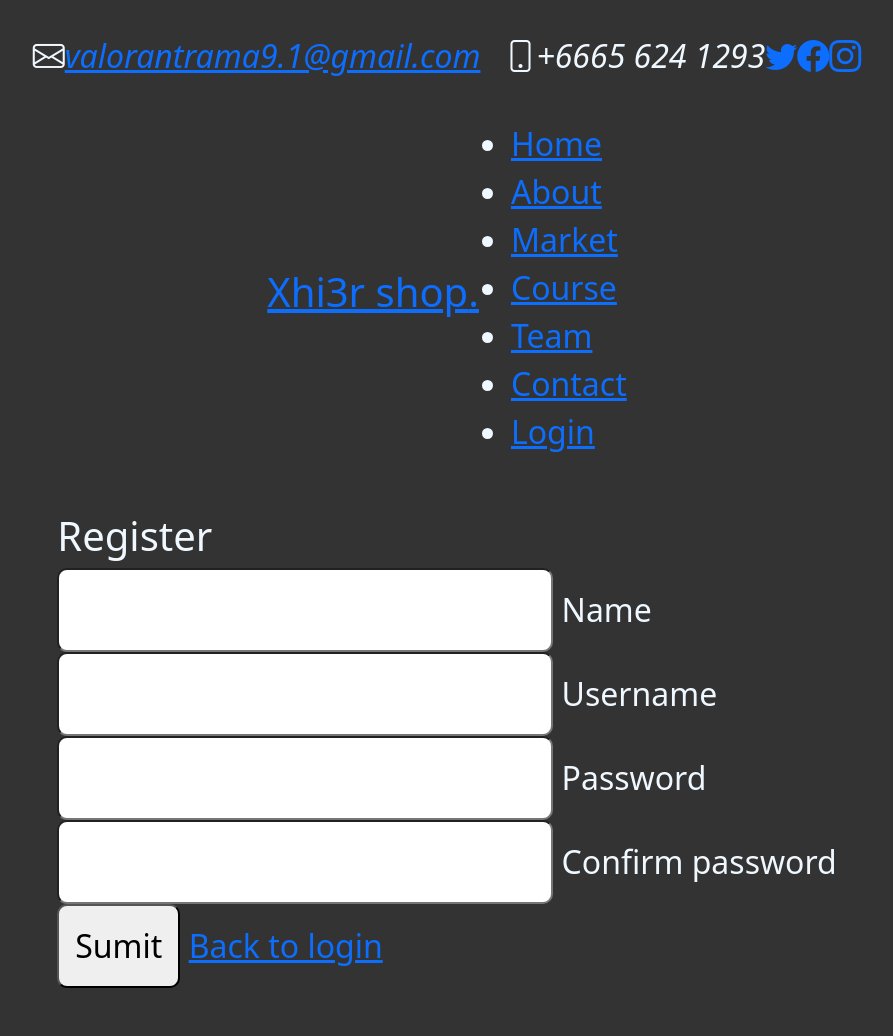
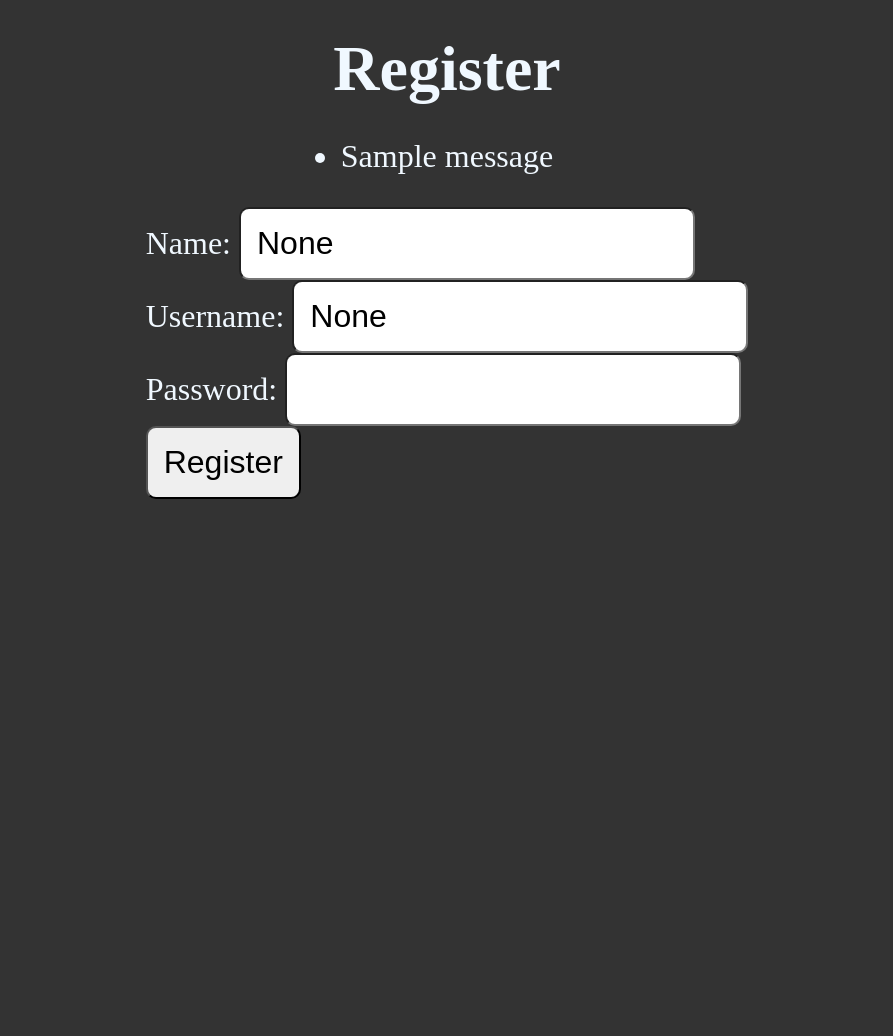
Before and after one commit to jaranya015/Project-web-Flask, a Flask app: template templates/register.html in a window 1280 px wide. Shown: the whole page, without its empty margins (193-1086 px from the left). After the commit the page ends 499 px from the top, so only its background shows below. Run offline with Flask 3, Linux system fonts and the light colour scheme; the template is opened without the code that fills it, so the values that code supplies are empty; tables that the repository leaves empty hold one stand-in row (values such as "Sample post"); one stand-in notice (Sample message) is shown; some libraries are stand-ins or nearby versions.

Commit message:
CHANGE LOGIN SYSTEM

```diff
--- a/app.py
+++ b/app.py
@@ -30,7 +30,7 @@
 # หน้าหลัก
 @app.route('/')
 def home():
-    return 'หน้าหลักจ้า - ของคุณ' + current_user.id if current_user.is_authenticated else 'หน้าหลัก'
+    return 'หน้าหลัก - คุณ' + current_user.id if current_user.is_authenticated else 'หน้าหลัก'
 
 # หน้าล็อกอิน
 @app.route('/login', methods=['GET', 'POST'])
--- a/templates/register.html
+++ b/templates/register.html
@@ -1,108 +1,35 @@
 <!DOCTYPE html>
 <html lang="en">
 <head>
-    <title>Xhi3r Shop</title>
-    <meta charset="utf-8">
-    <meta content="width=device-width, initial-scale=1.0" name="viewport">
-    <meta name="viewport" content="width=device-width, initial-scale=1.0">
-    <link href="{{ url_for('static', filename='img/xhier-icon.png') }}" rel="icon">
+    <meta charset="UTF-8">
+    <title>Register</title>
+    <link rel="stylesheet" href="{{ url_for('static', filename='style.css') }}"> </head>
+<body>
+    <h1>Register</h1>
+    {% with messages = get_flashed_messages(category_filter=["error"]) %}
+        {% if messages %}
+            <ul class="error-messages">
+                {% for message in messages %}
+                    <li>{{ message }}</li>
+                {% endfor %}
+            </ul>
+        {% endif %}
+    {% endwith %}
 
-    <!-- Google Fonts -->
-    <link rel="preconnect" href="https://fonts.googleapis.com">
-    <link rel="preconnect" href="https://fonts.gstatic.com" crossorigin>
-    <link
-        href="https://fonts.googleapis.com/css2?family=Open+Sans:ital,wght@0,300;0,400;0,500;0,600;0,700;1,300;1,400;1,600;1,700&family=Montserrat:ital,wght@0,300;0,400;0,500;0,600;0,700;1,300;1,400;1,500;1,600;1,700&family=Raleway:ital,wght@0,300;0,400;0,500;0,600;0,700;1,300;1,400;1,500;1,600;1,700&display=swap"
-        rel="stylesheet">
-
-    <!-- Assets -->
-    <link href="{{ url_for('static', filename='vendor/bootstrap/css/bootstrap.min.css') }}" rel="stylesheet">
-    <link href="{{ url_for('static', filename='vendor/bootstrap-icons/bootstrap-icons.css') }}" rel="stylesheet">
-    <link href="{{ url_for('static', filename='vendor/aos/aos.css') }}" rel="stylesheet">
-    <link href="{{ url_for('static', filename='vendor/glightbox/css/glightbox.min.css') }}" rel="stylesheet">
-    <link href="{{ url_for('static', filename='vendor/swiper/swiper-bundle.min.css') }}" rel="stylesheet">
-
-    <!-- CSS main -->
-    <link rel="stylesheet" href="{{ url_for('static', filename='css/style.css') }}">
-    <script src="{{ url_for('static', filename='js/script.js') }}"></script>
-
-<body>
-        <!--  Header -->
-    <section id="topbar" class="topbar d-flex align-items-center">
-        <div class="container d-flex justify-content-center justify-content-md-between">
-            <div class="contact-info d-flex align-items-center">
-                <i class="bi bi-envelope d-flex align-items-center"><a href="mailto:valorantrama9.1@gmail.com">valorantrama9.1@gmail.com</a></i>
-                <i class="bi bi-phone d-flex align-items-center ms-4"><span>+6665 624 1293</span></i>
-            </div>
-            <div class="social-links d-none d-md-flex align-items-center">
-                <a href="https://twitter.com/Xhi3r" class="twitter" target="_blank"><i class="bi bi-twitter"></i></a>
-                <a href="https://www.facebook.com/profile.php?id=100015127746814" class="facebook" target="_blank"><i class="bi bi-facebook"></i></a>
-                <a href="https://www.instagram.com/tng.aj/" class="instagram" target="_blank"><i class="bi bi-instagram"></i></a>
-
-            </div>
+    <form action="{{ url_for('register') }}" method="post">
+        <div class="form-group">
+            <label for="name">Name:</label>
+            <input type="text" id="name" name="name" value="{{ request.form.get('name') }}">
         </div>
-    </section>
-    <header id="header" class="header d-flex align-items-center">
-
-        <div class="container-fluid container-xl d-flex align-items-center justify-content-between">
-            <a href="{{ url_for('index')}}" class="logo d-flex align-items-center">
-                <h1>Xhi3r shop<span>.</span></h1>
-            </a>
-            <nav id="navbar" class="navbar">
-                <ul>
-                    <li><a href="{{ url_for('index')}}">Home</a></li>
-                    <li><a href="#about">About</a></li>
-                    <li><a href="#services">Market</a></li>
-                    <li><a href="#portfolio">Course</a></li>
-                    <li><a href="#team">Team</a></li>
-                    <li><a href="#contact">Contact</a></li>
-                    <li><a href="{{ url_for('login') }}"><span>Login</span></a></li>
-                </ul>
-            </nav>
-            <i class="mobile-nav-togle mobile-nav-show"></i>
-            <i class="mobile-nav-togle mobile-nav-hide"></i>
+        <div class="form-group">
+            <label for="username">Username:</label>
+            <input type="text" id="username" name="username" value="{{ request.form.get('username') }}">
         </div>
-    </header>
-
-    <div class="card-login">
-        <h1>Register</h1>
-        <form id="formAuthentication" class="mb-3" action="{{ url_for('register') }}" method="POST">
-            <div class="txt_field">
-                <input type="text" required id="name">
-                <span></span>
-                <label>Name</label>
-            </div>
-            <div class="txt_field">
-                <input type="text" required id="username" name="username">
-                <span></span>
-                <label>Username</label>
-            </div>
-            <div class="txt_field">
-                <input type="password" required id="password" name="password">
-                <span></span>
-                <label>Password</label>
-            </div>
-            <div class="txt_field">
-                <input type="password" required id="password" name="password">
-                <span></span>
-                <label>Confirm password</label>
-            </div>
-            <input type="submit" value="Sumit" id="ntp"></input>
-            <a class="backtomenu-btn"  href="{{ url_for('login') }}">Back to login</a>
-        </form>
-    </div>
-
-
-
-
-    <script src="{{ url_for('static', filename='vendor/bootstrap/js/bootstrap.bundle.min.js') }}"></script>
-    <script src="{{ url_for('static', filename='vendor/aos/aos.js') }}"></script>
-    <script src="{{ url_for('static', filename='vendor/glightbox/js/glightbox.min.js') }}"></script>
-    <script src="{{ url_for('static', filename='vendor/purecounter/purecounter_vanilla.js') }}"></script>
-    <script src="{{ url_for('static', filename='vendor/swiper/swiper-bundle.min.js') }}"></script>
-    <script src="{{ url_for('static', filename='vendor/isotope-layout/isotope.pkgd.min.js') }}"></script>
-    <script src="{{ url_for('static', filename='vendor/php-email-form/validate.js') }}"></script>
-    <script src="{{ url_for('static', filename='js/main.js') }}"></script>
-
-
+        <div class="form-group">
+            <label for="password">Password:</label>
+            <input type="password" id="password" name="password">
+        </div>
+        <button type="submit">Register</button>
+    </form>
 </body>
 </html>
```
Also changed, not shown: templates/blog.html (+12 -0 lines), templates/index.html (+10 -4 lines), templates/login.html (+20 -20 lines).
